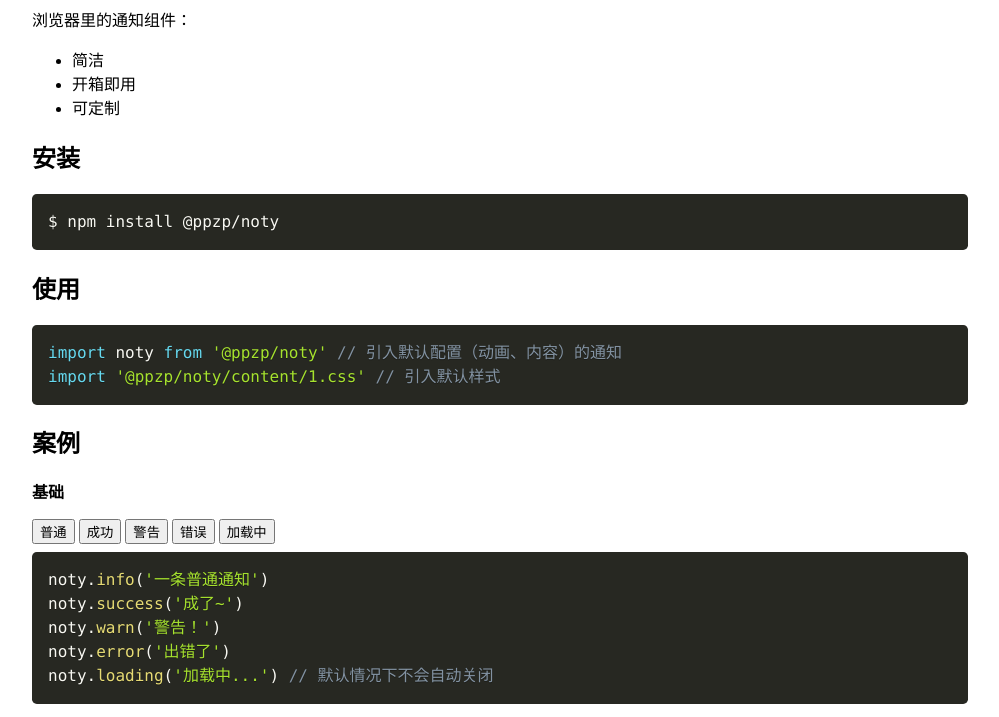
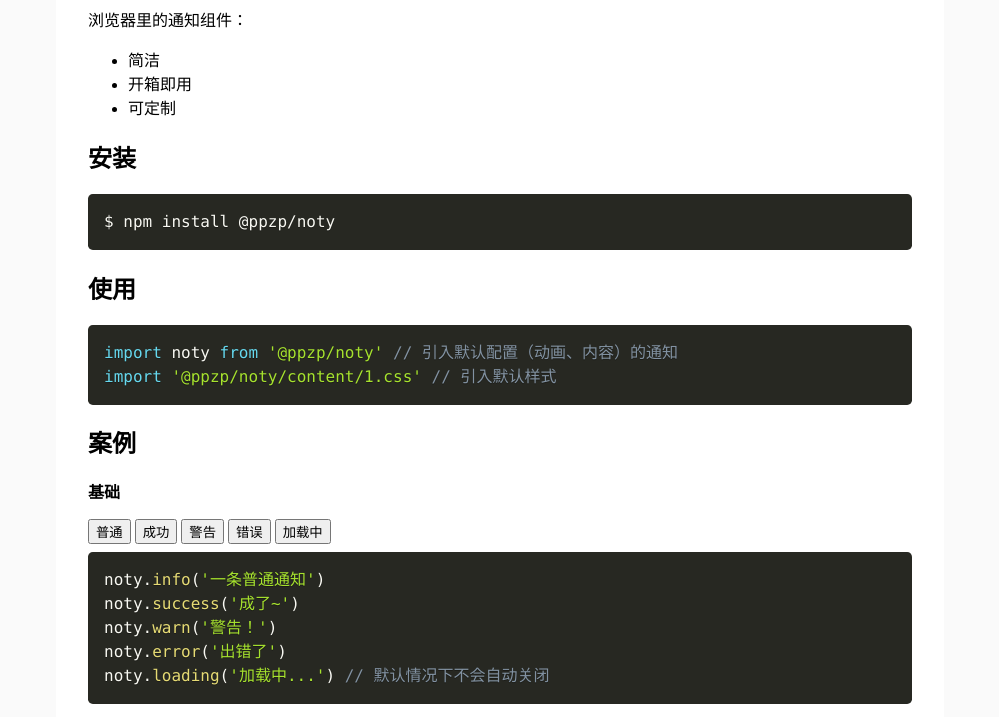
Before and after one commit to ppz-pro/noty.js, a website with bundled scripts: page demo/index.html in a window 1280 px wide. Shown: the part 105-822 px from the top of the page, without its empty margins (140-1139 px from the left). Built offline with nearby package versions, Linux system fonts and the light colour scheme.

Commit message:
更新文档链接 更新样式

```diff
--- a/demo/index.css
+++ b/demo/index.css
@@ -9,7 +9,7 @@
 main {
   background-color: #fff;
   padding: 2em;
-  width: 1000px;
+  width: 888px;
   min-height: 100vh;
   margin: 0 auto;
 }
```
Also changed, not shown: readme.md.
